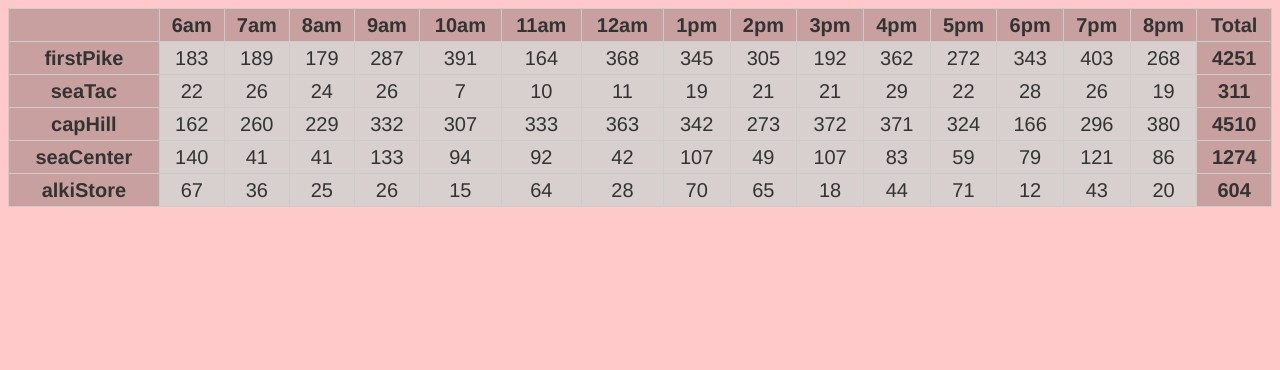
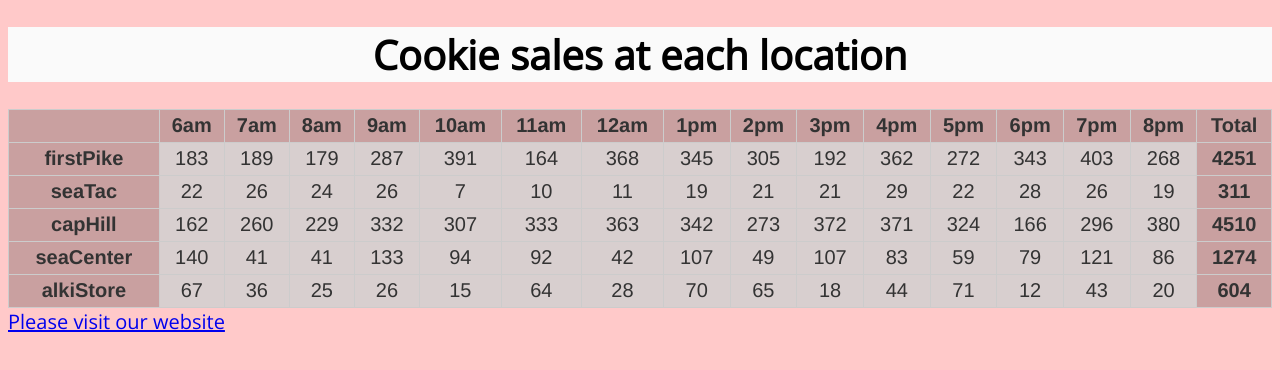
Before and after one commit to RomikGood/cookie-stand, a plain HTML site: page sales.html in a window 1280 px wide. Drawn offline with nearby package versions, Linux system fonts and the light colour scheme.

Commit message:
final version

```diff
--- a/app.js
+++ b/app.js
@@ -62,7 +62,7 @@ function renderHeader() {   // create header row function
   CookieStoreTable.appendChild(headerRow); // append hours row to the table
 }
 
-renderHeader(); // call function to create header row hours
+renderHeader(); // call function to create hours header row
 
 new CookieStore ('firstPike', 23, 65, 6.3); // create new object
 new CookieStore ('seaTac', 3, 24, 1.2);
@@ -70,7 +70,7 @@ new CookieStore ('capHill', 23, 65, 6.3);
 new CookieStore ('seaCenter', 11, 38, 3.7);
 new CookieStore ('alkiStore', 2, 16, 4.6);
 
-for(var i = 0; i < CookieStore.allStores.length; i++){   // calclates all functions for each store
+for(var i = 0; i < CookieStore.allStores.length; i++){   // call all functions for each store
   CookieStore.allStores[i].rendomNumCust();
   CookieStore.allStores[i].cookieHour();
   CookieStore.allStores[i].totalCookieSold();
--- a/sales.html
+++ b/sales.html
@@ -8,12 +8,14 @@
   <link href="style.css" type="text/css" rel="stylesheet" />
 </head>
 <body>
-
+<h1>Cookie sales at each location</h1>
 
 <table id="cookieStore">
 
 </table>
 
+<a href="index.html">Please visit our website</a>
+
 <script src="app.js"></script>
 </body>
 </html>
```
Also changed, not shown: index.html (+3 -2 lines).
